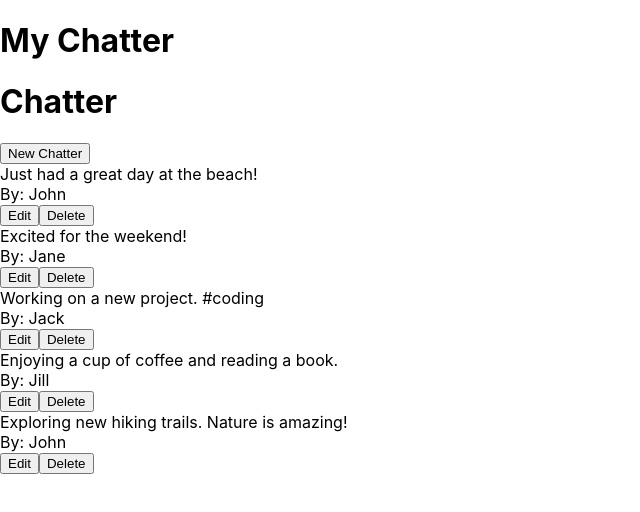
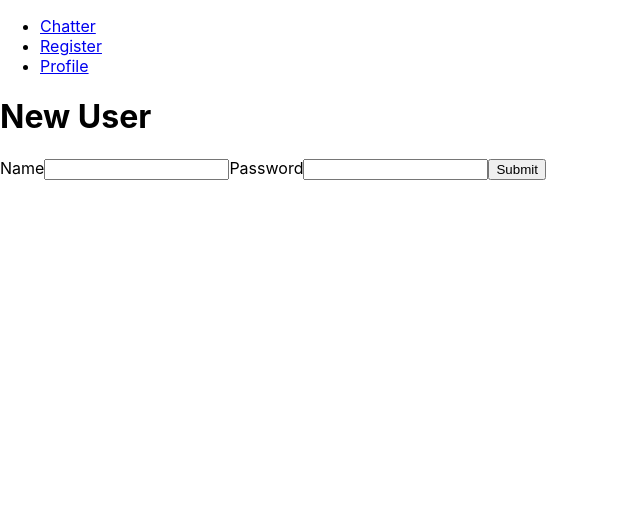
Before and after one commit to twx-a/Chatter-FrontEnd-React, a React (Create React App) app: page /register in a window 1280 px wide. Shown: the top 512 px of the page, without its empty margins (0-640 px from the left). Built offline with nearby package versions, Linux system fonts and the light colour scheme.

Commit message:
Added navbar, profile, register component and updated Chatter.jsx and App.js to use them. Also added a new route for the profile component. Profile is not yet functional. Still not hooked up with backend

```diff
--- a/package.json
+++ b/package.json
@@ -8,6 +8,7 @@
     "@testing-library/user-event": "^13.5.0",
     "react": "^18.2.0",
     "react-dom": "^18.2.0",
+    "react-router-dom": "^6.13.0",
     "react-scripts": "5.0.1",
     "web-vitals": "^2.1.4"
   },
--- a/src/App.js
+++ b/src/App.js
@@ -1,12 +1,22 @@
 import React from 'react';
 import Chatter from './chatter.jsx';
+import Profile from './profile/profile.jsx';
+import Register from './register/register.jsx';
+import Navbar from './navbar/navbar.jsx';
+import { BrowserRouter as Router, Route, Routes } from 'react-router-dom';
 
 const App = () => {
   return (
-    <div>
-      <h1>My Chatter</h1>
-      <Chatter />
-    </div>
+    <Router>
+      <div>
+        <Navbar />
+        <Routes>
+          <Route path="/" element={<Chatter />} />
+          <Route path="/register" element={<Register />} />
+          <Route path="/profile" element={<Profile />} />
+        </Routes>
+      </div>
+    </Router>
   );
 };
 
--- a/src/chatter.jsx
+++ b/src/chatter.jsx
@@ -67,6 +67,7 @@ const Chatter = () => {
                     onCancel={() => setDeleteChatter(null)}
                 />
             )}
+            {/* To do: Comments. */}
         </div>
     );
 };
--- /dev/null
+++ b/src/navbar/navbar.jsx
@@ -0,0 +1,22 @@
+import React from 'react';
+import { Link } from 'react-router-dom';
+
+const Navbar = () => {
+    return (
+        <nav>
+            <ul>
+                <li>
+                    <Link to="/">Chatter</Link>
+                </li>
+                <li>
+                    <Link to="/register">Register</Link>
+                </li>
+                <li>
+                    <Link to="/Profile">Profile</Link>
+                </li>
+            </ul>
+        </nav>
+    )
+};
+
+export default Navbar;
--- /dev/null
+++ b/src/profile/profile.jsx
@@ -0,0 +1,12 @@
+import React from 'react';
+
+const Profile = () => {
+    return (
+        <div>
+            <h1>Profile</h1>
+            <p>Your own chatters will be here</p>
+        </div>
+    )
+}
+
+export default Profile;
--- /dev/null
+++ b/src/register/register.jsx
@@ -0,0 +1,45 @@
+import React from 'react';
+import { useState } from 'react';
+
+const NewUser = ({onNewUser}) => {
+
+    const [name, setName] = useState('');
+    const [password, setPassword] = useState('');
+
+    const handleNameChange = (e) => {
+        setName(e.target.value);
+    };
+
+    const handlePasswordChange = (e) => {
+        setPassword(e.target.value);
+    };
+
+    const handleNewUser = () => {
+        if (name.trim() !== '' && password.trim() !== '') {
+            const newUser = {
+                id: Date.now(),
+                name: name,
+                password: password,
+            };
+            onNewUser(newUser);
+            setName('');
+            setPassword('');
+        }
+    };
+
+
+    return (
+    <div>
+        <h1>New User</h1>
+        <form>
+            <label htmlFor="name">Name</label>
+            <input type="text" id="name" name="name" value={name} onChange={handleNameChange} />
+            <label htmlFor="password">Password</label>
+            <input type="text" id="password" name="password" value={password} onChange={handlePasswordChange} />
+            <button type="submit" onClick={handleNewUser}>Submit</button>
+        </form>
+    </div>
+    )
+}
+
+export default NewUser;
```
Also changed, not shown: 1 other file (tests, documents, lock files or other folders).
